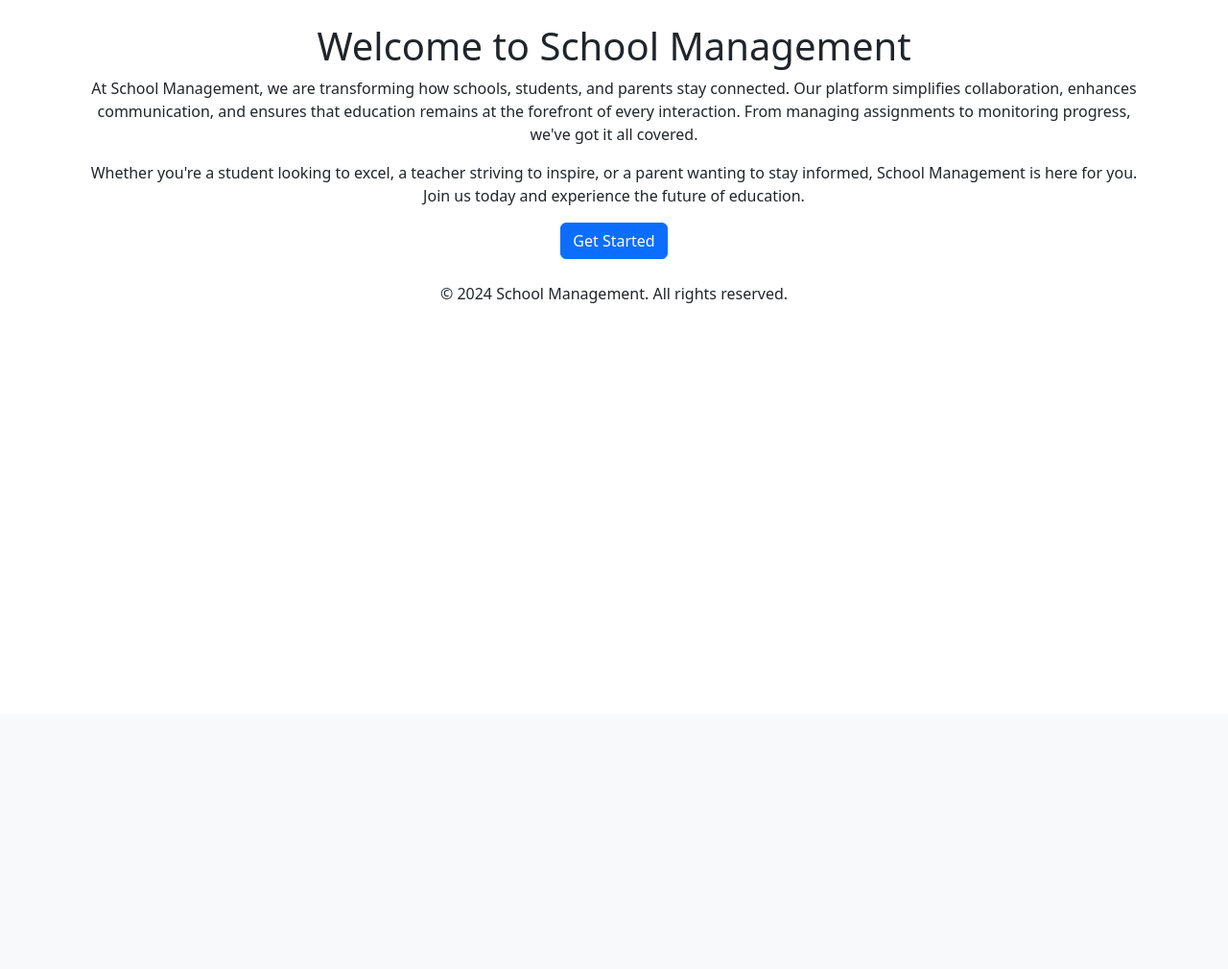
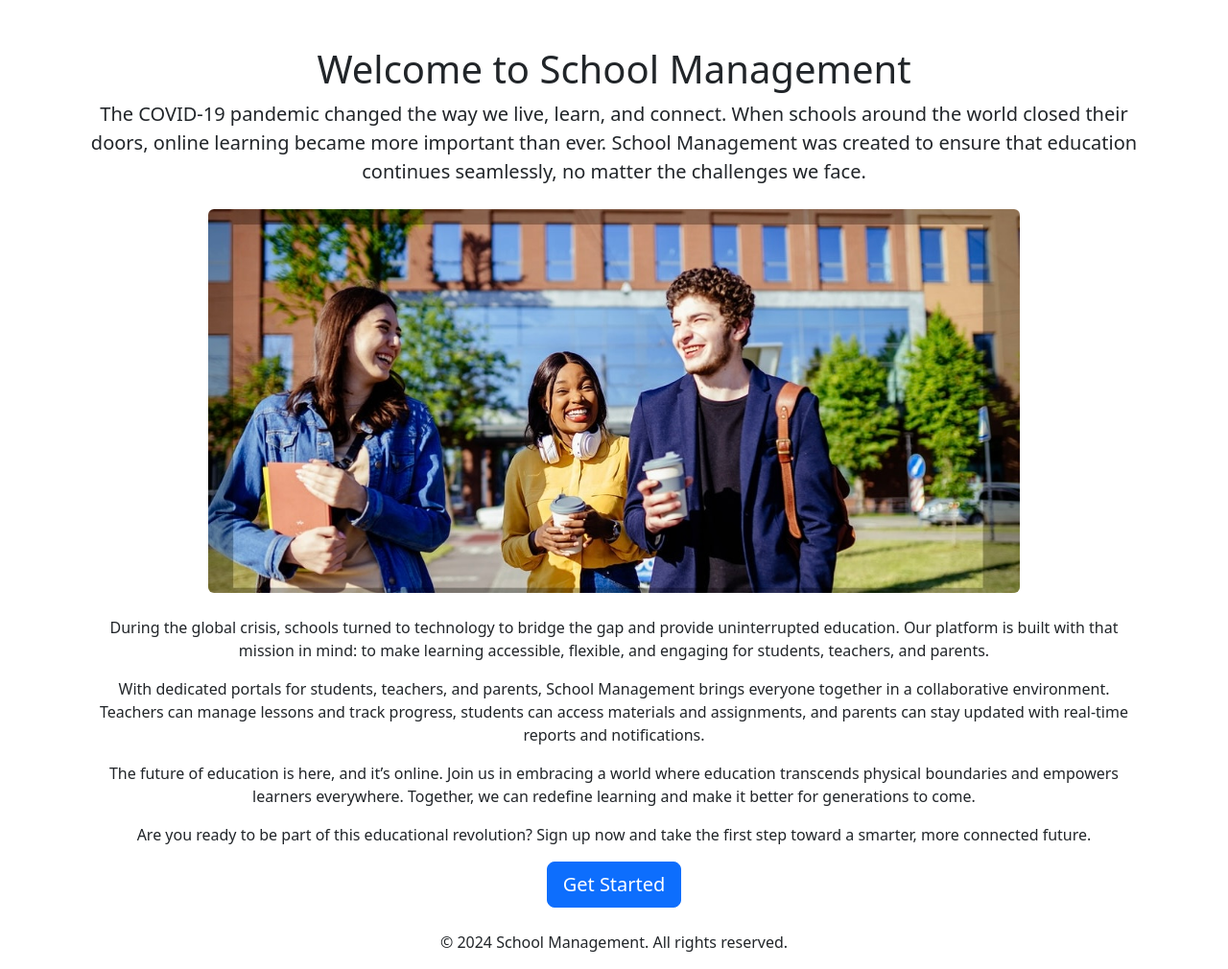
Before and after one commit to anty1444/school_management, a Flask app: page / in a window 1280 px wide. Shown: the part 56-1066 px from the top of the page at 96% size. Before the commit the page ends 372 px from the top, so only its background shows below. Run offline with Flask 3, Linux system fonts and the light colour scheme.

Commit message:
Update home.html

```diff
--- a/templates/home.html
+++ b/templates/home.html
@@ -1,17 +1,32 @@
 {% extends 'layout.html' %}
 
 {% block content %}
-<div class="container text-center">
+<div class="container text-center mt-5">
     <h1>Welcome to School Management</h1>
+    <p class="lead">
+        The COVID-19 pandemic changed the way we live, learn, and connect. When schools around the world closed their doors,
+        online learning became more important than ever. School Management was created to ensure that education continues seamlessly,
+        no matter the challenges we face.
+    </p>
+    <div class="my-4">
+        <img src="{{ url_for('static', filename='images/banner.jpg') }}" alt="Online Learning Banner" class="img-fluid rounded" style="max-height: 400px;">
+    </div>
     <p>
-        At School Management, we are transforming how schools, students, and parents stay connected.
-        Our platform simplifies collaboration, enhances communication, and ensures that education remains at the forefront
-        of every interaction. From managing assignments to monitoring progress, we've got it all covered.
+        During the global crisis, schools turned to technology to bridge the gap and provide uninterrupted education.
+        Our platform is built with that mission in mind: to make learning accessible, flexible, and engaging for students, teachers, and parents.
     </p>
     <p>
-        Whether you're a student looking to excel, a teacher striving to inspire, or a parent wanting to stay informed,
-        School Management is here for you. Join us today and experience the future of education.
+        With dedicated portals for students, teachers, and parents, School Management brings everyone together in a collaborative environment.
+        Teachers can manage lessons and track progress, students can access materials and assignments, and parents can stay updated with
+        real-time reports and notifications.
     </p>
-    <a href="/register" class="btn btn-primary">Get Started</a>
+    <p>
+        The future of education is here, and it’s online. Join us in embracing a world where education transcends physical boundaries
+        and empowers learners everywhere. Together, we can redefine learning and make it better for generations to come.
+    </p>
+    <p>
+        Are you ready to be part of this educational revolution? Sign up now and take the first step toward a smarter, more connected future.
+    </p>
+    <a href="/register" class="btn btn-primary btn-lg">Get Started</a>
 </div>
 {% endblock %}
```
